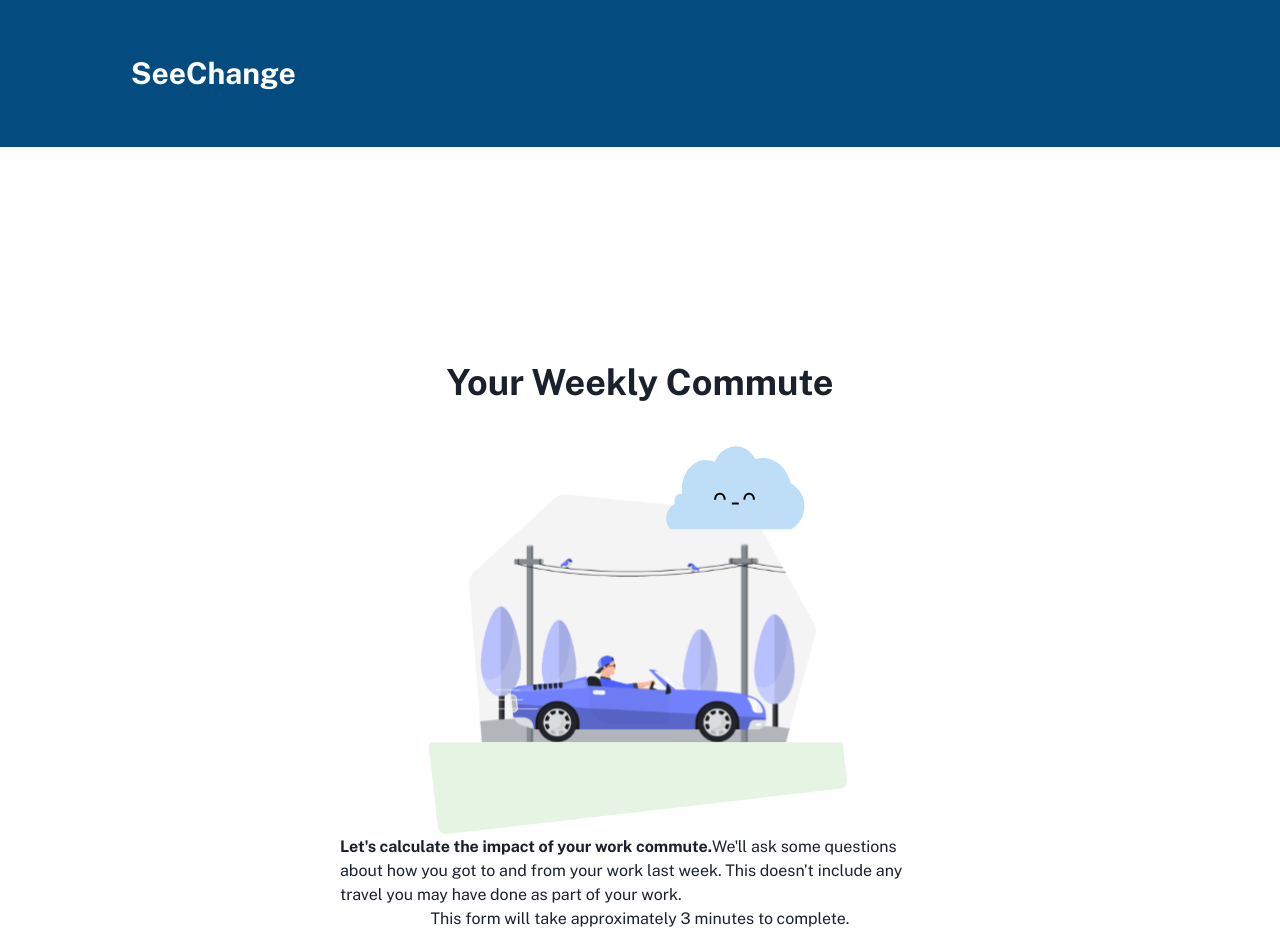
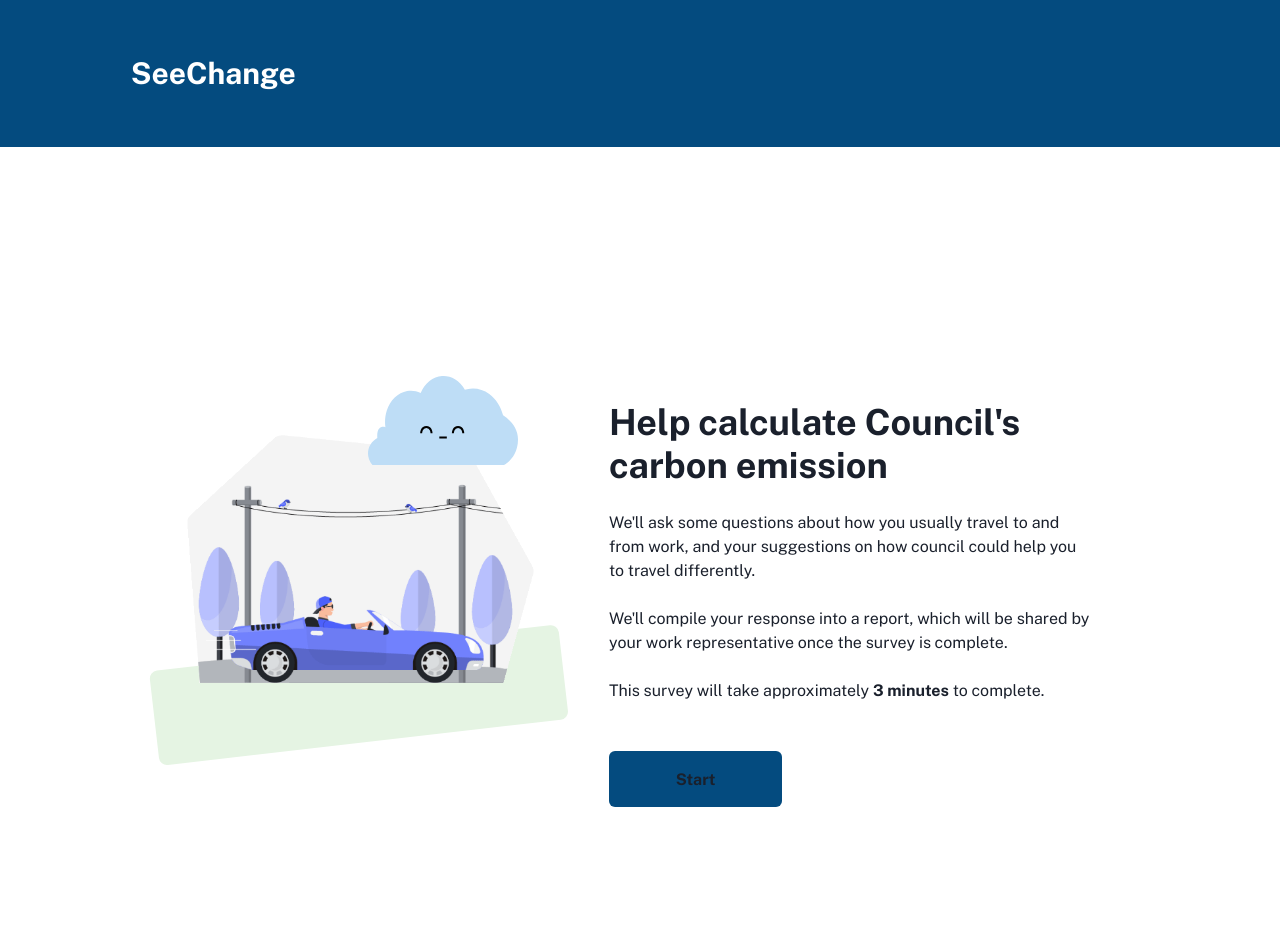
Before and after one commit to CodeforAustralia/council-emissions-calculator, a Next.js app: page / in a window 1280 px wide. Shown: the top 952 px of the page. Built offline with nearby package versions, Linux system fonts and the light colour scheme.

Commit message:
implement welcome page

```diff
--- a/components/Layout/Layout.jsx
+++ b/components/Layout/Layout.jsx
@@ -5,7 +5,7 @@ import { useRouter } from 'next/router';
 const titleBarHeightDesk = "147px";
 const titleBarHeightMob = "95px";
 
-export default function Layout({ children, Progress, isText }) {
+export default function Layout({ children, Progress, isText, contentMaxWidth }) {
   return (
     <>
       <Head>
@@ -21,7 +21,7 @@ export default function Layout({ children, Progress, isText }) {
           isText={isText}
           Progress={Progress}
         />
-        <Content>
+        <Content contentMaxWidth={contentMaxWidth}>
           { children }
         </Content>
       </Flex>
@@ -59,10 +59,10 @@ export function Header({ isText, Progress }) {
   )
 }
 
-export function Content({ children }) {
+export function Content({ children, contentMaxWidth }) {
   return (
     <Flex alignItems="start" minHeight={[`calc(100vh - ${titleBarHeightMob})`, `calc(100vh - ${titleBarHeightDesk})`] } pos="relative" py={5}>
-      <Container centerContent maxW="container.sm" px={5} py={["65px", "97px"]}>
+      <Container centerContent maxW={contentMaxWidth || "container.sm"} px={5} py={["65px", "97px"]}>
         {children}
       </Container>
     </Flex>
--- a/pages/index.js
+++ b/pages/index.js
@@ -1,24 +1,63 @@
-import { Heading, Text } from "@chakra-ui/react";
+import {
+  Heading,
+  Text,
+  Image,
+  Box,
+  Flex,
+} from "@chakra-ui/react";
 import Layout from "../components/Layout/Layout";
 import LinkButton from "../components/LinkButton/LinkButton";
-import HomePageImage from "../public/images/home-page-image.svg";
+import Q1Cloud from "../public/images/clouds/cloud-q1.svg";
+
+function Animation() {
+  return (
+    <Box
+      backgroundImage="url('/images/drive-animation/green-rect.svg')"
+      backgroundPosition="bottom"
+      backgroundRepeat="no-repeat"
+      minW={["200px", "421px"]}
+      maxH="421px"
+      overflow="hidden"
+    >
+      <Box
+      w={["300px", "421px"]}
+      h={["250px", "421px"]}
+        backgroundImage="url('/images/drive-animation/drive-animation-cut.gif')"
+        backgroundSize="cover"
+        backgroundPosition="bottom"
+      />
+      {/* <Image w={["300px", "421px"]} src="/images/drive-animation/drive-animation-cut.gif" alt="animated graphic" /> */}
+      <Box pos="relative" bottom="390px" left="220px" display={["none", "block"]}>
+        <Q1Cloud />
+      </Box>
+    </Box>
+  );
+}
+
+const spacing = 6;
 
 export default function Home() {
   return (
-    <Layout isText={true} >
-      <Heading>Your Weekly Commute</Heading>
-      <HomePageImage />
-      <Text>
-        <b>Let&apos;s calculate the impact of your work commute.</b>
+    <Layout isText={true} contentMaxWidth="container.lg" >
+      <Flex alignItems="center" flexDir={["column", "row"]}>
+        <Animation />
+        <Box p={[5, 10]}>
+          <Heading textAlign={["center", "start"]}>
+            Help calculate Council&apos;s carbon emission
+          </Heading>
+          <Text mt={spacing}>
+            We&apos;ll ask some questions about how you usually travel to and from work, and your suggestions on how council could help you to travel differently.
+          </Text>
+          <Text mt={spacing}>
+            We&apos;ll compile your response into a report, which will be shared by your work representative once the survey is complete.
+          </Text>
+          <Text mt={spacing}>
+            This survey will take approximately <b>3 minutes</b> to complete.
+          </Text>
+          <LinkButton href="/form/Question1" width={["90vw", "173px"]}>Start</LinkButton>
+        </Box>
+      </Flex>
 
-        We&apos;ll ask some questions about how you got to and from your
-        work last week. This doesn&apos;t include any travel you may have done
-        as part of your work.
-      </Text>
-      <Text>
-        This form will take approximately 3 minutes to complete.
-      </Text>
-      <LinkButton href="/form/Question1">Start</LinkButton>
     </Layout>
   );
 }
```
Also changed, not shown: public/images/drive-animation/drive-animation-cut.gif (added), public/images/drive-animation/green-rect.svg (added).
